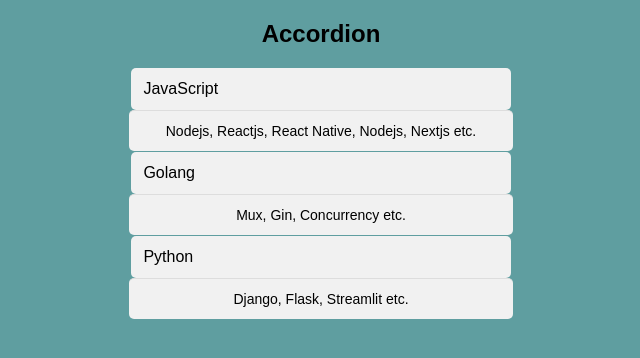
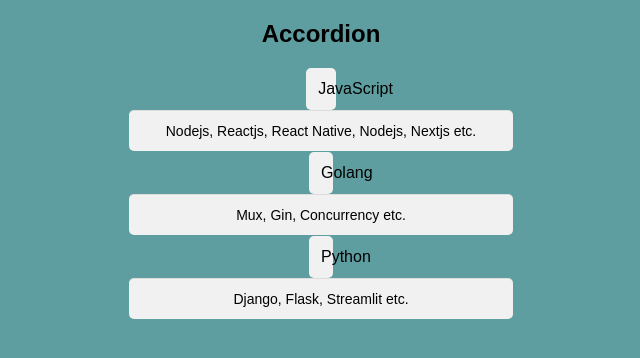
Before and after one commit to abhishekkushwahaa/Machine-Coding-Interview, a React (Vite) app in the folder react/accordion/: page / in a window 1280 px wide. Shown: the top 358 px of the page, without its empty margins (319-959 px from the left). Built offline with nearby package versions, Linux system fonts and the light colour scheme.

Commit message:
accordion

```diff
--- a/react/accordion/src/App.jsx
+++ b/react/accordion/src/App.jsx
@@ -18,9 +18,9 @@
   return (
     <div className="heading-container">
       <h2>Accordion</h2>
-      <div>
+      <div className="accordion">
         {items.map((item, index) => {
-          return <div>
+          return <div className="accordion-section">
             <button className="accordion-title">{item.title}</button>
             <div className="accordion-content">{item.content}</div>
           </div>
--- a/react/accordion/src/index.css
+++ b/react/accordion/src/index.css
@@ -5,6 +5,16 @@
 
 .heading-container {
     justify-content: center;
+    text-align: center;
+}
+
+.accordion {
+    text-align: left;
+}
+
+.accordion-section {
+    justify-items: center;
+    margin: auto;
     text-align: center;
 }
 
@@ -25,8 +35,6 @@
 }
 
 .accordion-content {
-    justify-content: center;
-    margin: auto;
     width: 28.5%;
     padding: 12px;
     margin-bottom: 1px;
```
